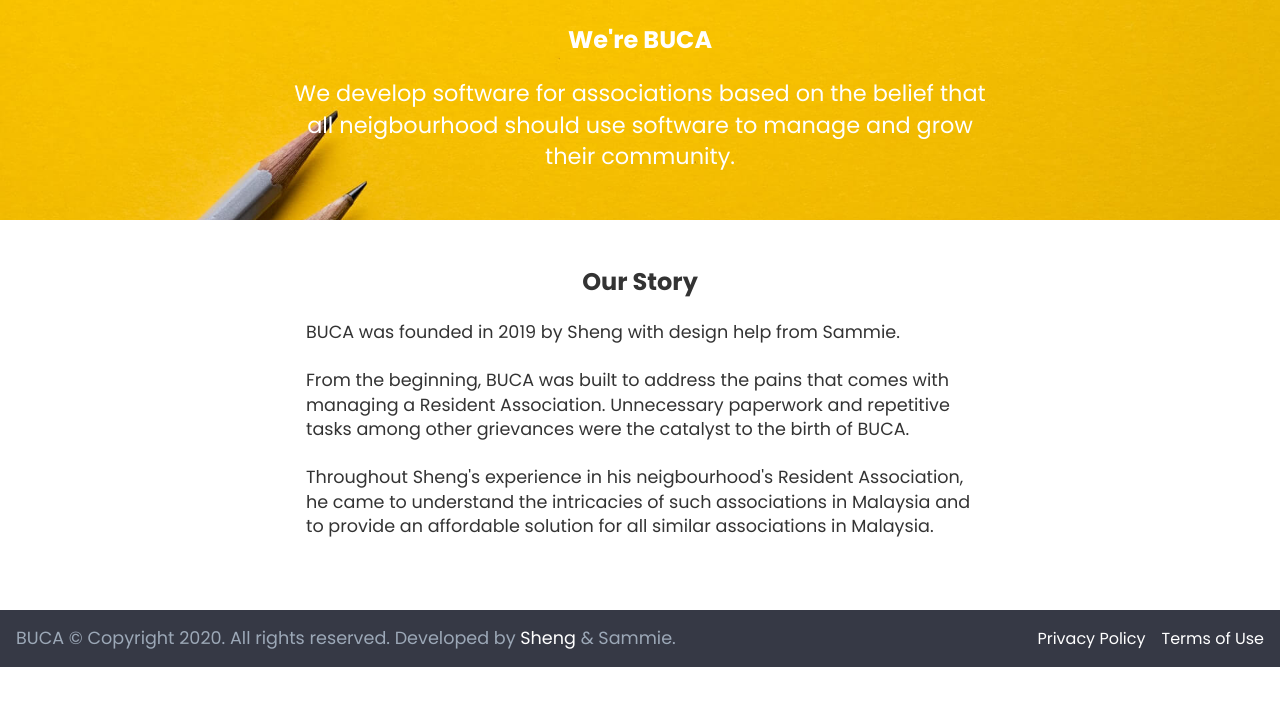
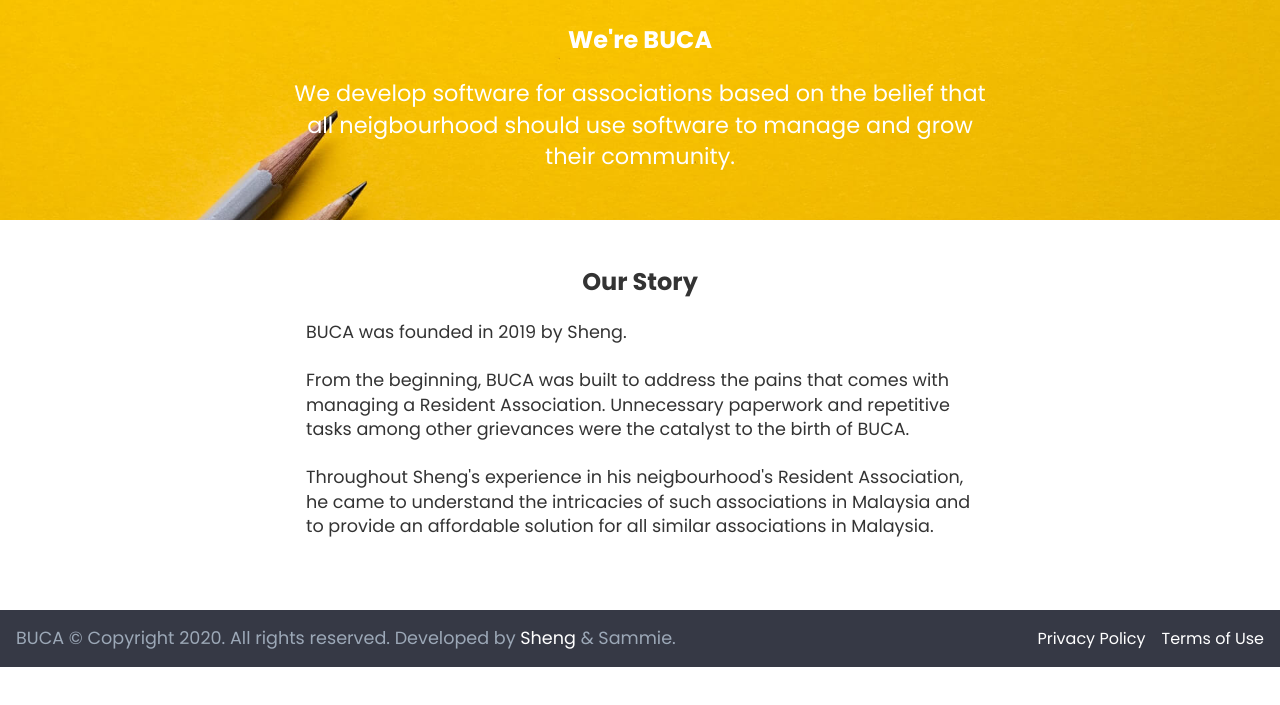
Before and after one commit to cySheng/buca_gatsby_netlify, a Gatsby site: page /about in a window 1280 px wide. Shown: the part 79-784 px from the top of the page. Built offline with nearby package versions, Linux system fonts and the light colour scheme; Gatsby itself is replaced by a stand-in of ours.

Commit message:
Tweaked about us

```diff
--- a/src/pages/about.js
+++ b/src/pages/about.js
@@ -16,7 +16,7 @@ const AboutPage = () => (
     <section class="our-story">
       <h2>Our Story</h2>
       {/* <section class="description"> */}
-        <p>BUCA was founded in 2019 by Sheng with design help from Sammie.</p>
+        <p>BUCA was founded in 2019 by Sheng.</p>
         <p>From the beginning, BUCA was built to address the pains that comes with managing a Resident Association. Unnecessary paperwork and repetitive tasks among other grievances were the catalyst to the birth of BUCA.</p>
         <p>Throughout Sheng's experience in his neigbourhood's Resident Association, he came to understand the intricacies of such associations in Malaysia and to provide an affordable solution for all similar associations in Malaysia.</p>
       {/* </section> */}
```
